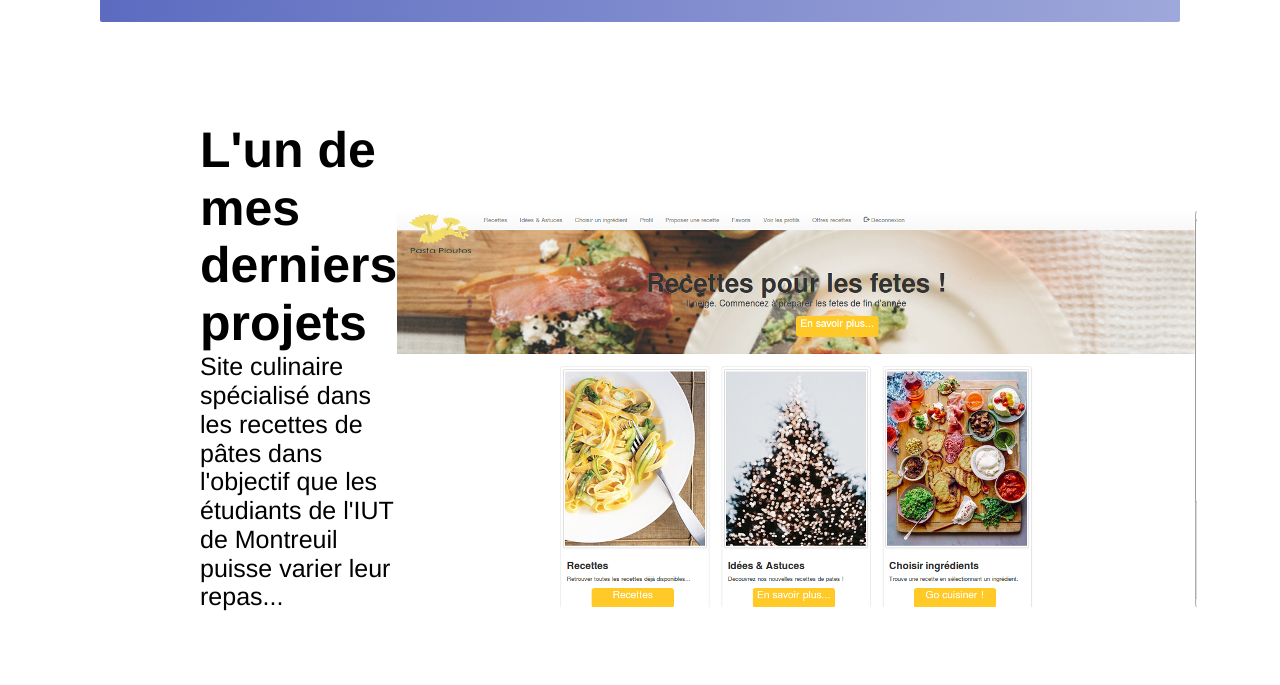
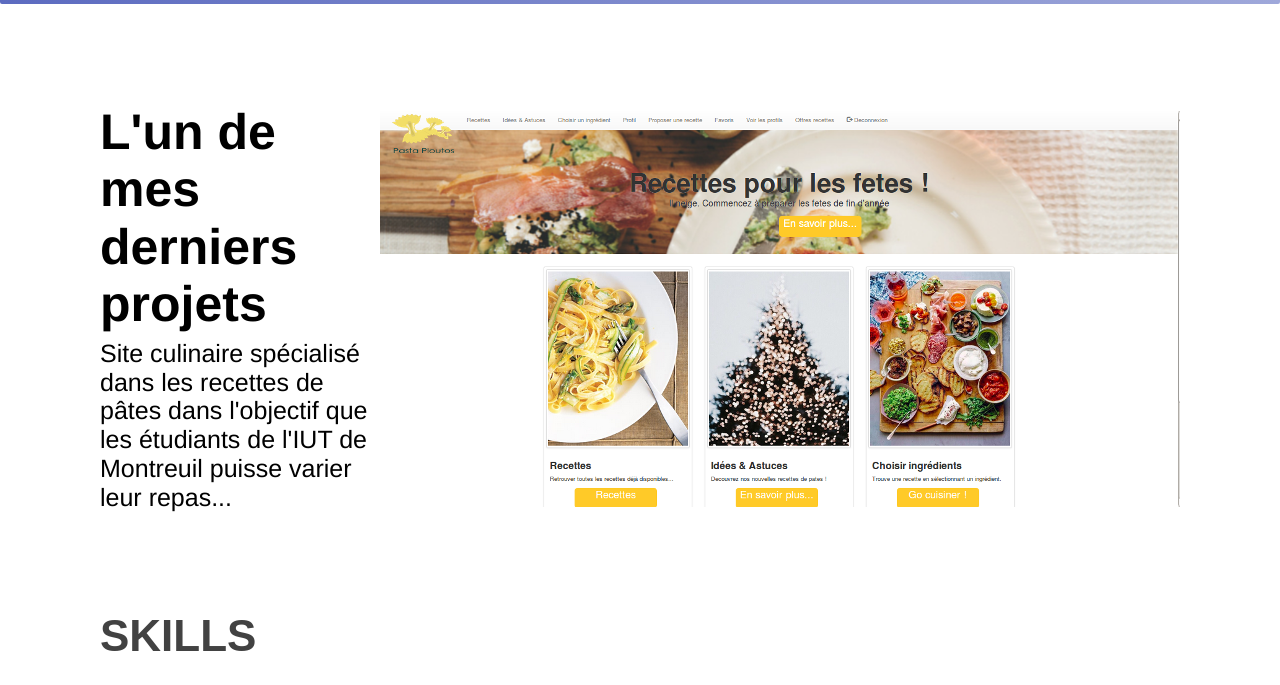
Before and after one commit to bidiallo/site_cv, a plain HTML site: page index.html in a window 1280 px wide. Shown: the part 748-1433 px from the top of the page. Drawn offline with nearby package versions, Linux system fonts and the light colour scheme.

Commit message:
modification taille body css

```diff
--- a/css/main.css
+++ b/css/main.css
@@ -2,8 +2,7 @@ body {
   background: rgb(255, 255, 255);
   font-family: Sofia, Helvetica Neue, Helvetica, Roboto, Arial, sans-serif;
   min-height: 100vh;
-  margin-left: 100px;
-  margin-right: 100px;
+
 }
 
 * {
@@ -144,8 +143,8 @@ button {
 .distortion {
   align-self: flex-end;
   border: 1px black;
-  max-width: 100%;
-  height: auto;
+  width: 500;
+  height: 250;
 }
 
 .img-intro {
@@ -154,6 +153,7 @@ button {
 
 .img-intro h2 {
   font-size: 50px;
+  padding-bottom: 5px;
 }
 
 .img-intro p {
@@ -240,6 +240,11 @@ button {
 .competences img {
   width: 65px;
   height: 65px;
+}
+
+.content{
+  margin-left: 100px;
+  margin-right: 100px;
 }
 
 .cont {
```
